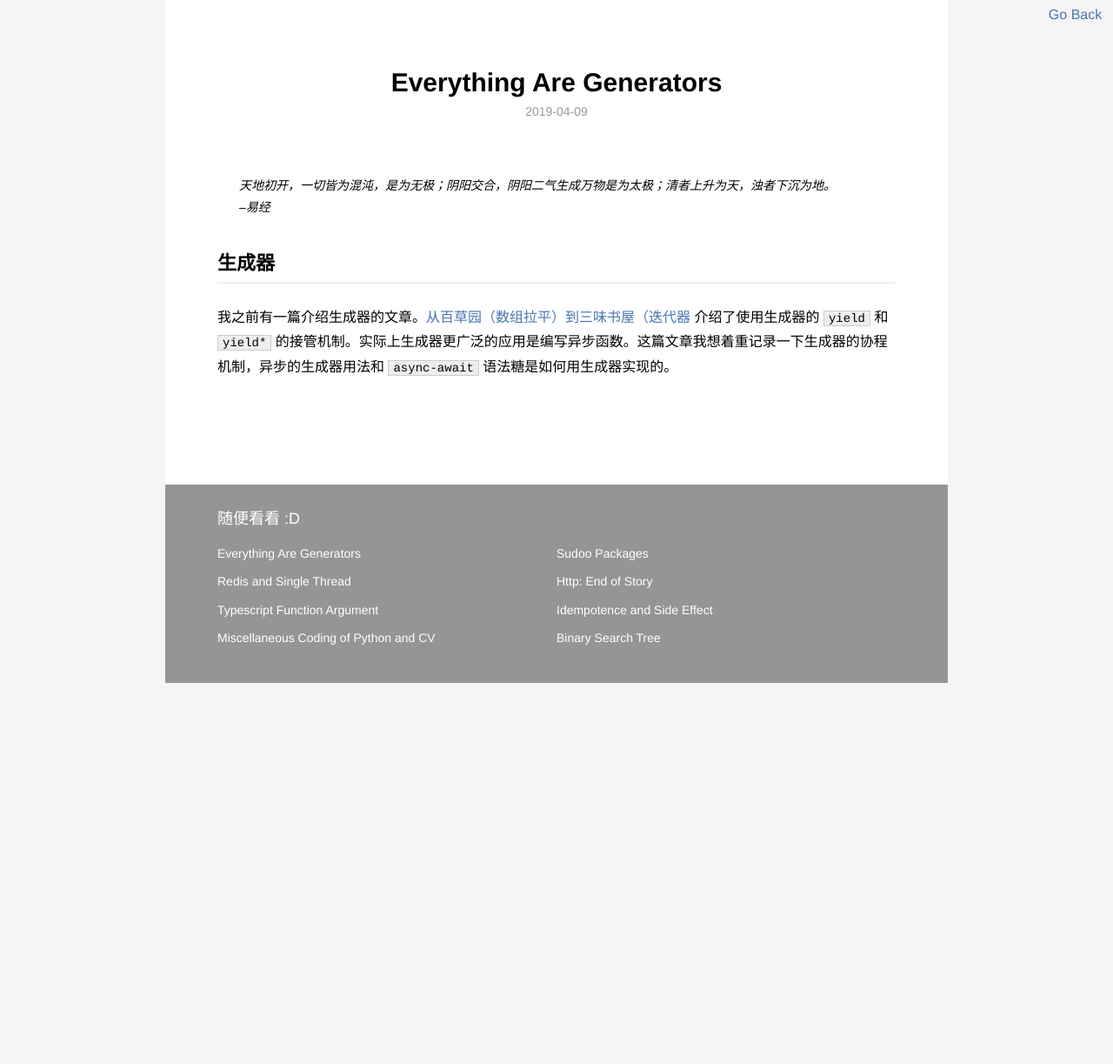
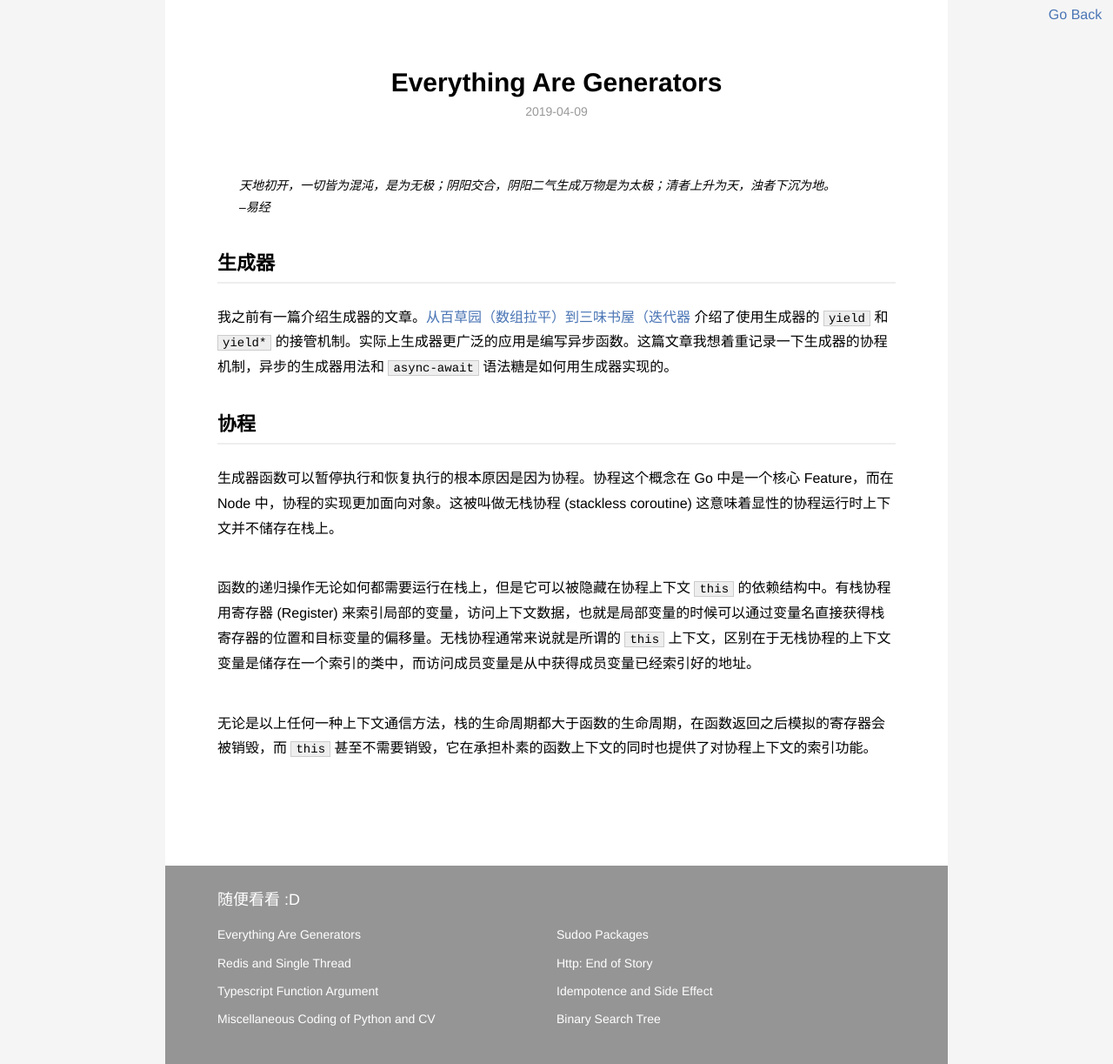
Before and after one commit to WMXPY/blog.mengw.io, a Jekyll site: the page built from _posts/javascript/2019-04-09-Everything-Are-Generators.md, in a window 1280 px wide. Shown: the whole page at 87% size. Built offline with Jekyll 4.4.1, drawn with Linux system fonts in a browser that asks for light colours; before the commit the page ends 900 px from its top, so only the background shows below that.

Commit message:
add coroutine

```diff
--- a/_posts/javascript/2019-04-09-Everything-Are-Generators.md
+++ b/_posts/javascript/2019-04-09-Everything-Are-Generators.md
@@ -11,3 +11,11 @@ description: 谁还不是个生成器了？
 ## 生成器
 
 我之前有一篇介绍生成器的文章。[从百草园（数组拉平）到三味书屋（迭代器](https://mengw.io/javascript/From-Flat-To-Generator) 介绍了使用生成器的 `yield` 和 `yield*` 的接管机制。实际上生成器更广泛的应用是编写异步函数。这篇文章我想着重记录一下生成器的协程机制，异步的生成器用法和 `async-await` 语法糖是如何用生成器实现的。
+
+## 协程
+
+生成器函数可以暂停执行和恢复执行的根本原因是因为协程。协程这个概念在 Go 中是一个核心 Feature，而在 Node 中，协程的实现更加面向对象。这被叫做无栈协程 (stackless coroutine) 这意味着显性的协程运行时上下文并不储存在栈上。
+
+函数的递归操作无论如何都需要运行在栈上，但是它可以被隐藏在协程上下文 `this` 的依赖结构中。有栈协程用寄存器 (Register) 来索引局部的变量，访问上下文数据，也就是局部变量的时候可以通过变量名直接获得栈寄存器的位置和目标变量的偏移量。无栈协程通常来说就是所谓的 `this` 上下文，区别在于无栈协程的上下文变量是储存在一个索引的类中，而访问成员变量是从中获得成员变量已经索引好的地址。
+
+无论是以上任何一种上下文通信方法，栈的生命周期都大于函数的生命周期，在函数返回之后模拟的寄存器会被销毁，而 `this` 甚至不需要销毁，它在承担朴素的函数上下文的同时也提供了对协程上下文的索引功能。
```
